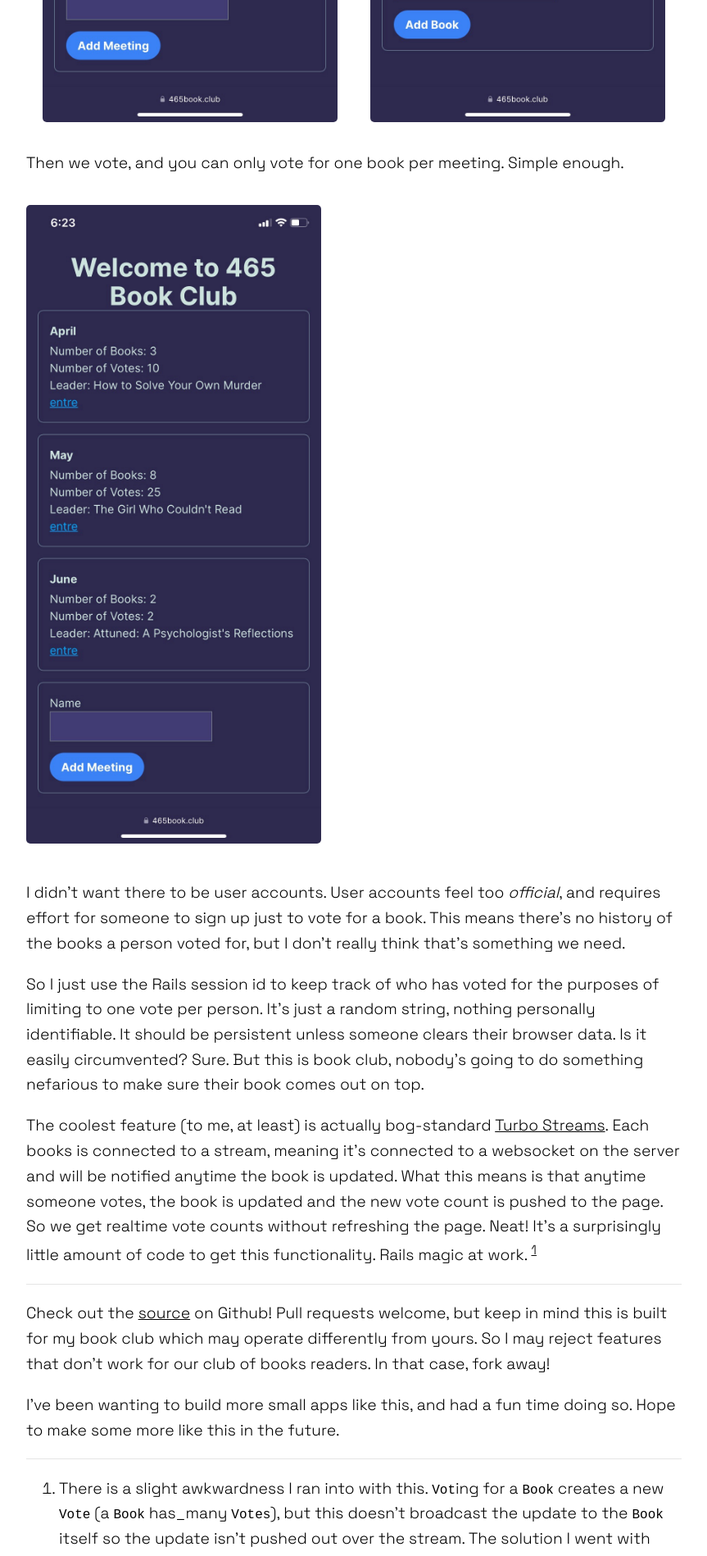
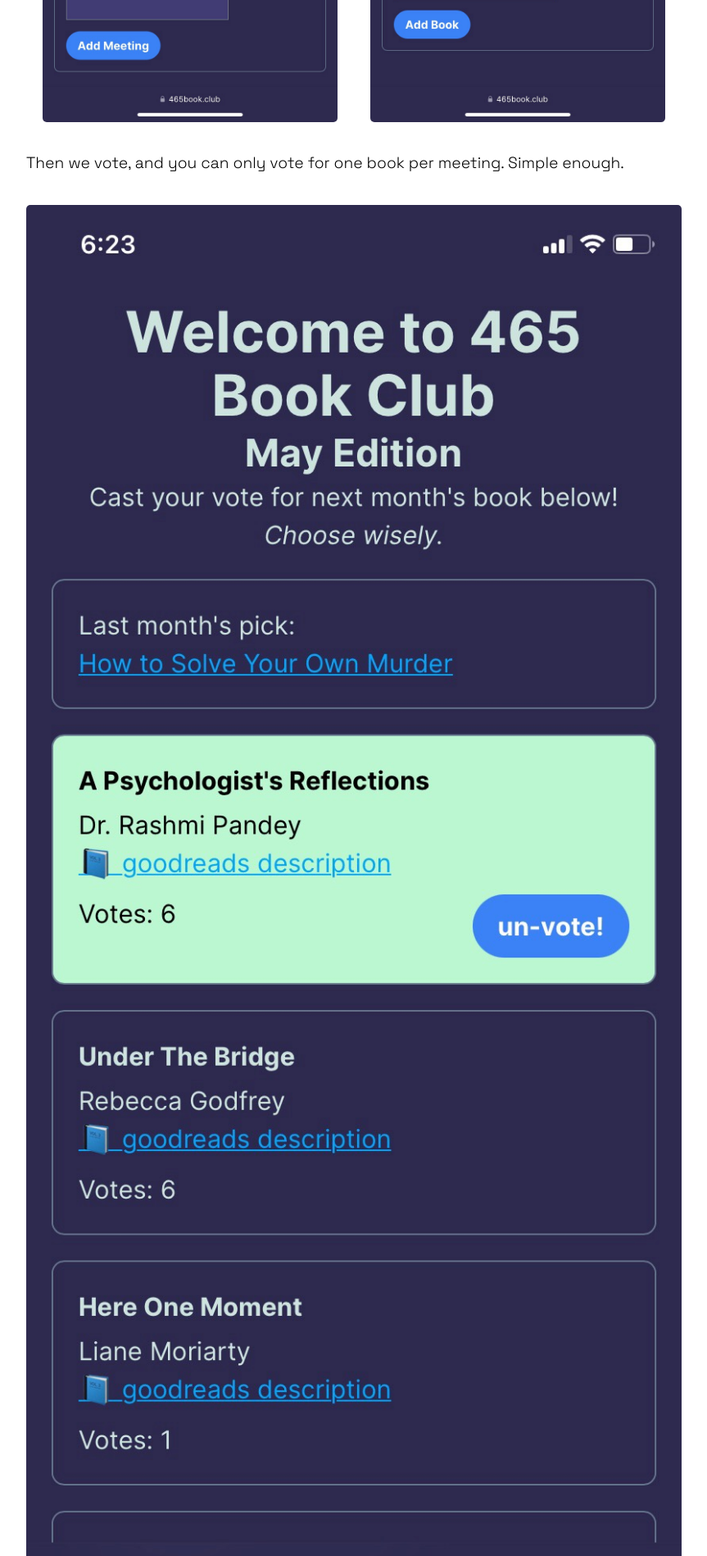
Before and after one commit to ayunker/ayunker.github.io, a Jekyll site: the page built from _posts/2024-06-20-announcing-book-club.md, in a window 1280 px wide. Shown: the part 1424-3322 px from the top of the page at 82% size, without its empty margins (208-1071 px from the left). Built offline with Jekyll 4.4.1, drawn with Linux system fonts in a browser that asks for light colours.

Commit message:
ui: announcing book club images

```diff
--- a/_posts/2024-06-20-announcing-book-club.md
+++ b/_posts/2024-06-20-announcing-book-club.md
@@ -29,13 +29,13 @@ to check out the deets of a book. Books can be added before meeting, or during.
 
 <div class="inline-img-container">
   <img
-    src="/assets/images/book-club-1.jpeg"
+    src="/assets/images/announcing-book-club/1.jpeg"
     alt="The Meeting Index Page. More of an admin page, really."
     class="inline-img"
   />
 
   <img
-    src="/assets/images/book-club-2.jpeg"
+    src="/assets/images/announcing-book-club/2.jpeg"
     alt="Meeting Show Page, with turbo frame to submit books."
     class="inline-img"
   />
@@ -43,7 +43,7 @@ to check out the deets of a book. Books can be added before meeting, or during.
 
 Then we vote, and you can only vote for one book per meeting. Simple enough.
 
-![][vote_image]
+{% include fig.html src="/assets/images/announcing-book-club/3.jpeg" %}
 
 I didn't want there to be user accounts. User accounts feel too *official*, and
 requires effort for someone to sign up just to vote for a book. This means
@@ -105,6 +105,3 @@ so. Hope to make some more like this in the future.
 [turbo_streams]: https://turbo.hotwired.dev/handbook/streams
 [source]: https://github.com/ayunker/book_club
 [counter_cache]: https://guides.rubyonrails.org/association_basics.html#counter-cache
-
-[vote_image]: /assets/images/book-club-1.jpeg
-{:width='45%'}
```
Also changed, not shown: assets/images/announcing-book-club/1.jpeg (renamed from assets/images/book-club-1.jpeg), assets/images/announcing-book-club/2.jpeg (renamed from assets/images/book-club-2.jpeg), assets/images/announcing-book-club/3.jpeg (renamed from assets/images/book-club-3.jpeg).
